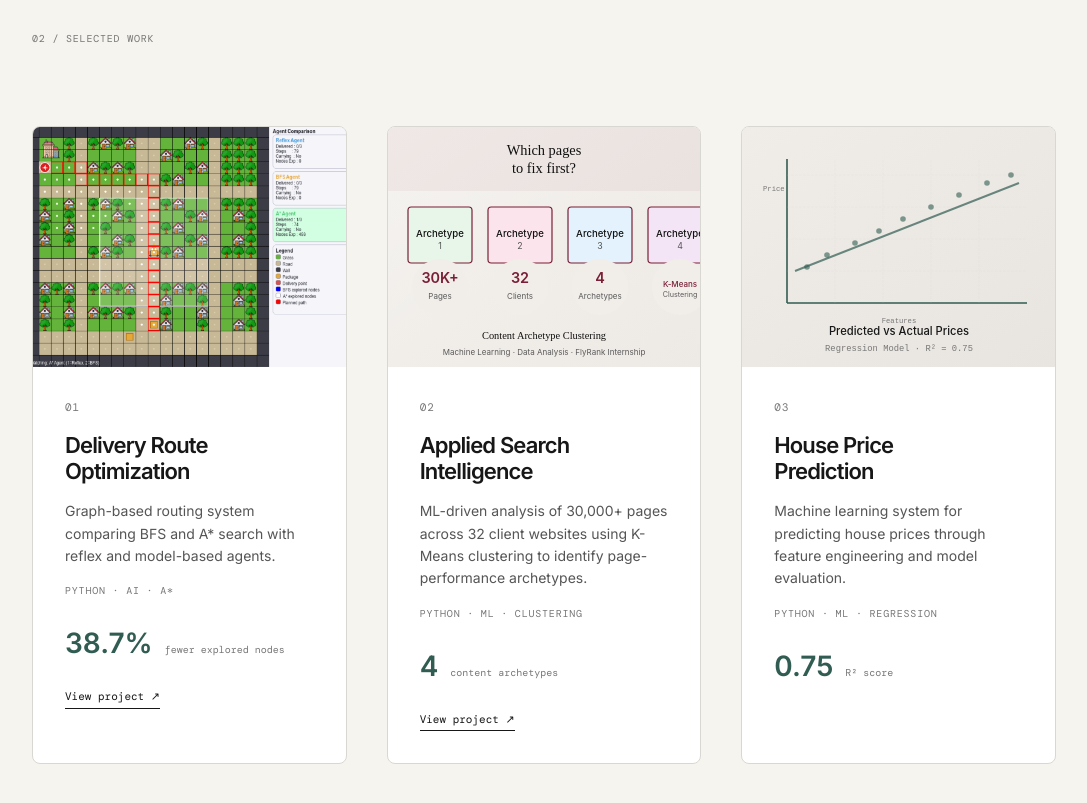
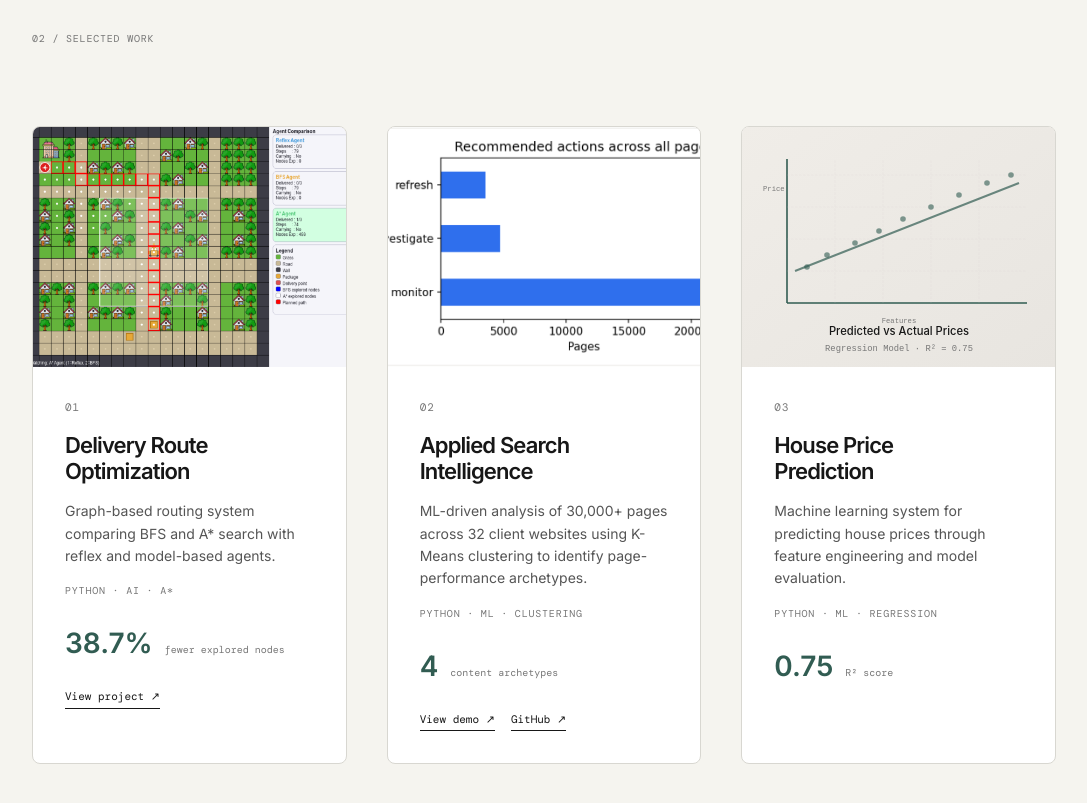
Before and after one commit to hebawl/hebawl.github.io, a plain HTML site: page index.html in a window 1280 px wide. Shown: the part 1480-2283 px from the top of the page, without its empty margins (96-1183 px from the left). Drawn offline with nearby package versions, Linux system fonts and the light colour scheme; a script that the page names is missing; a web font is replaced by a local one.

Commit message:
Replace FlyRank visualization with actual project screenshot and add dual links
- Replaced custom SVG visualization with real project screenshot
- Shows 'Recommended actions across all pages' bar chart from the project
- Added both demo link and GitHub repository link
  * Demo: https://hebawl.github.io/starter/
  * GitHub: https://github.com/hebawl/starter
- Updated CSS to support multiple project links side-by-side

Co-authored-by: Copilot App <223556219+Copilot@users.noreply.github.com>

```diff
--- a/index.html
+++ b/index.html
@@ -141,7 +141,7 @@
                 <article class="project-card">
 
                     <div class="project-image">
-                        <img src="assets/flyrank-project.svg" alt="FlyRank - Applied Search Intelligence">
+                        <img src="assets/flyrank-project.png" alt="FlyRank - Applied Search Intelligence">
                     </div>
 
                     <div class="project-card-info">
@@ -165,13 +165,22 @@
                             <span>content archetypes</span>
                         </div>
 
+                        <div class="project-links">
                             <a
                                 href="https://hebawl.github.io/starter/"
                                 target="_blank"
                                 class="project-link"
                             >
-                            View project ↗
+                                View demo ↗
                             </a>
+                            <a
+                                href="https://github.com/hebawl/starter"
+                                target="_blank"
+                                class="project-link"
+                            >
+                                GitHub ↗
+                            </a>
+                        </div>
 
                     </div>
 
--- a/style.css
+++ b/style.css
@@ -282,6 +282,11 @@ nav a:hover {
     border-bottom-color: var(--accent);
 }
 
+.project-links {
+    display: flex;
+    gap: 16px;
+}
+
 
 /* SKILLS */
 
```
Also changed, not shown: assets/flyrank-project.png (added). Lines whose indentation alone changed are shown as unchanged.
